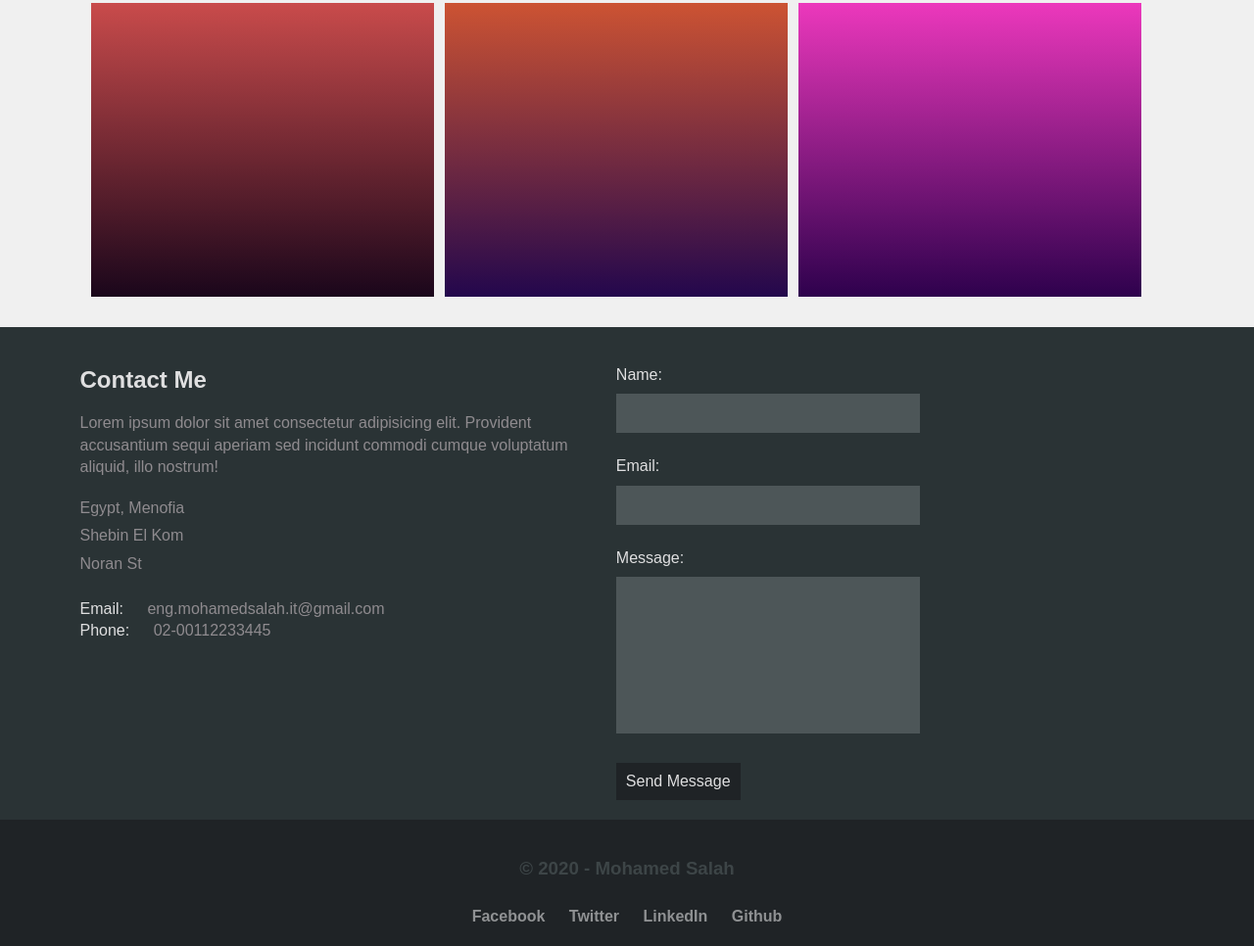
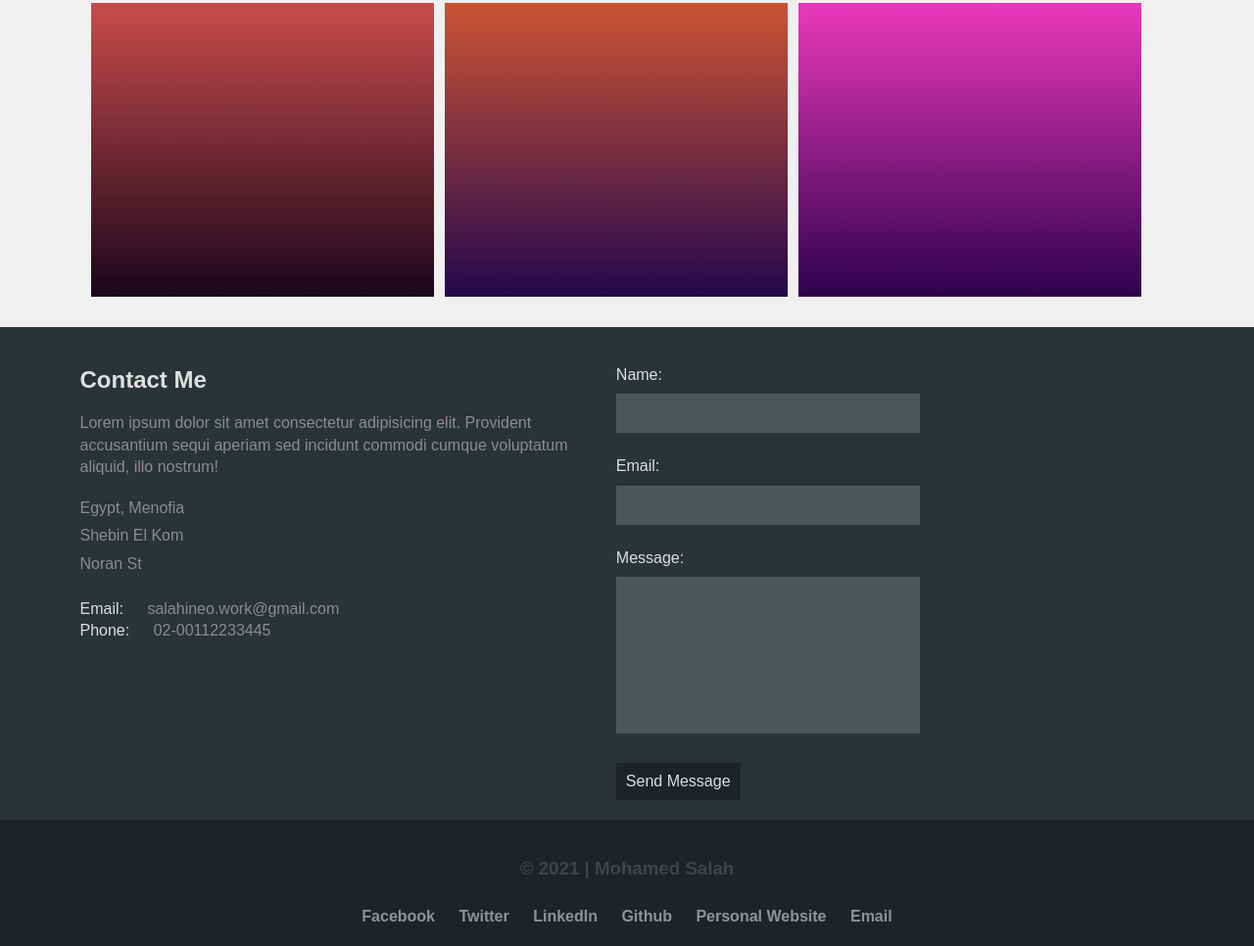
Before and after one commit to salahineo/Resume, a plain HTML site: page index.html in a window 1280 px wide. Shown: the part 3123-4089 px from the top of the page at 98% size. Drawn offline with Linux system fonts and the light colour scheme.

Commit message:
Add Dynamic Footer Year Copyright

```diff
--- a/index.html
+++ b/index.html
@@ -313,7 +313,7 @@
           Noran St
         </p>
         <p class="contactInfo">
-            Email: <span>eng.mohamedsalah.it@gmail.com</span> <br />
+          Email: <span>salahineo.work@gmail.com</span> <br />
           Phone: <span>02-00112233445</span>
         </p>
       </div>
@@ -334,7 +334,7 @@
   <!-- Footer -->
   <div class="footer">
     <div class="container">
-        <h3 class="info">&copy; 2020 - Mohamed Salah</h3>
+      <h3 class="info">&copy; <span id="footer-copyright-year"></span> | Mohamed Salah</h3>
       <div class="links" id="links">
         <a href="https://www.facebook.com/salahineo/" target="_blank"
         >Facebook</a
@@ -344,8 +344,18 @@
         >LinkedIn</a
         >
         <a href="https://github.com/salahineo/" target="_blank">Github</a>
+        <a href="https://salahineo.github.io/salahineo/" target="_blank">Personal Website</a>
+        <a href="mailto:salahineo.work@gmail.com" target="_blank">Email</a>
       </div>
     </div>
   </div>
+
+  <!-- Copyright Year Script -->
+  <script>
+    // New date Object
+    let currentDate = new Date();
+    // Get Copyright Year Span
+    document.getElementById("footer-copyright-year").innerHTML = String(currentDate.getFullYear());
+  </script>
 </body>
 </html>
```
Also changed, not shown: 1 other file. Lines whose indentation alone changed are shown as unchanged.
